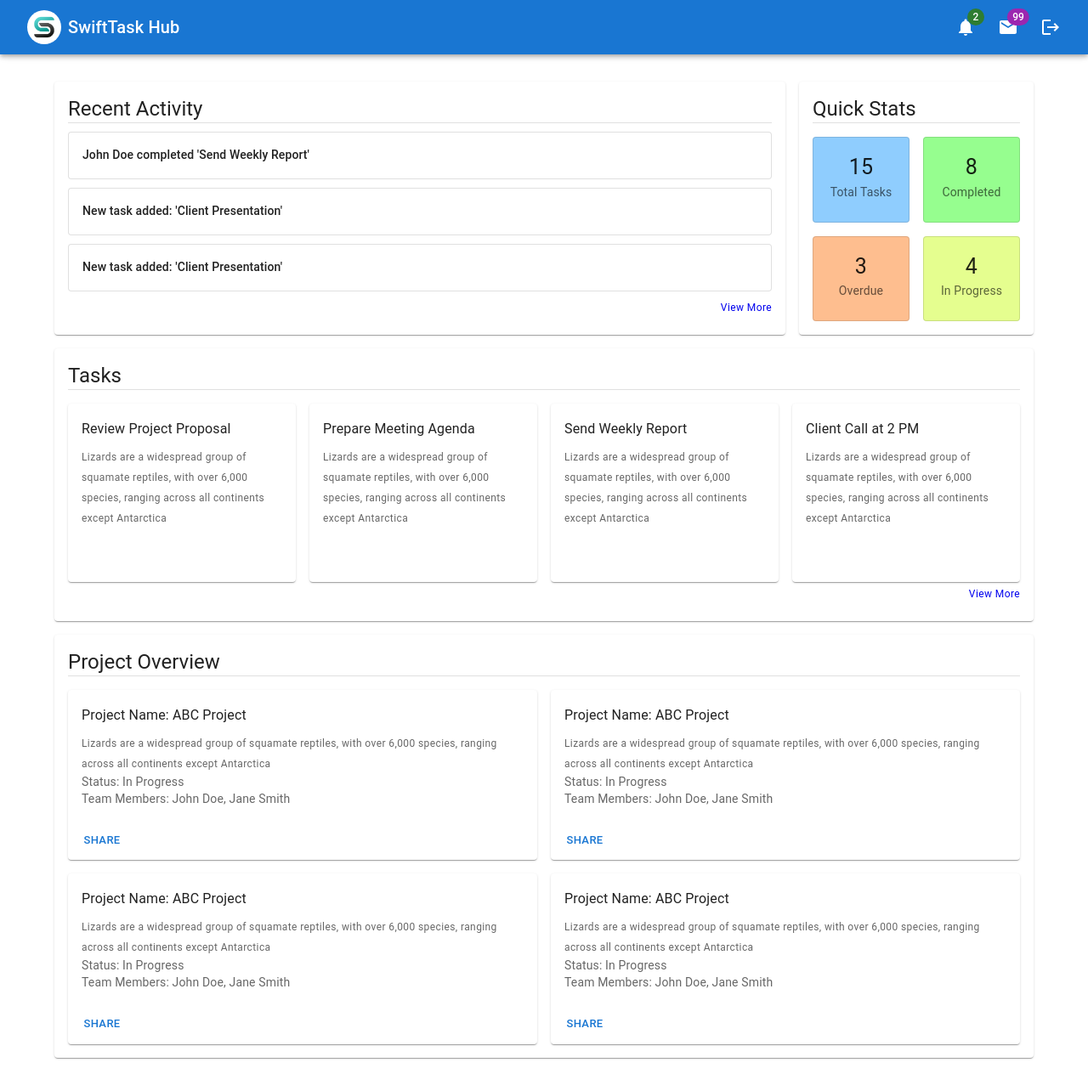
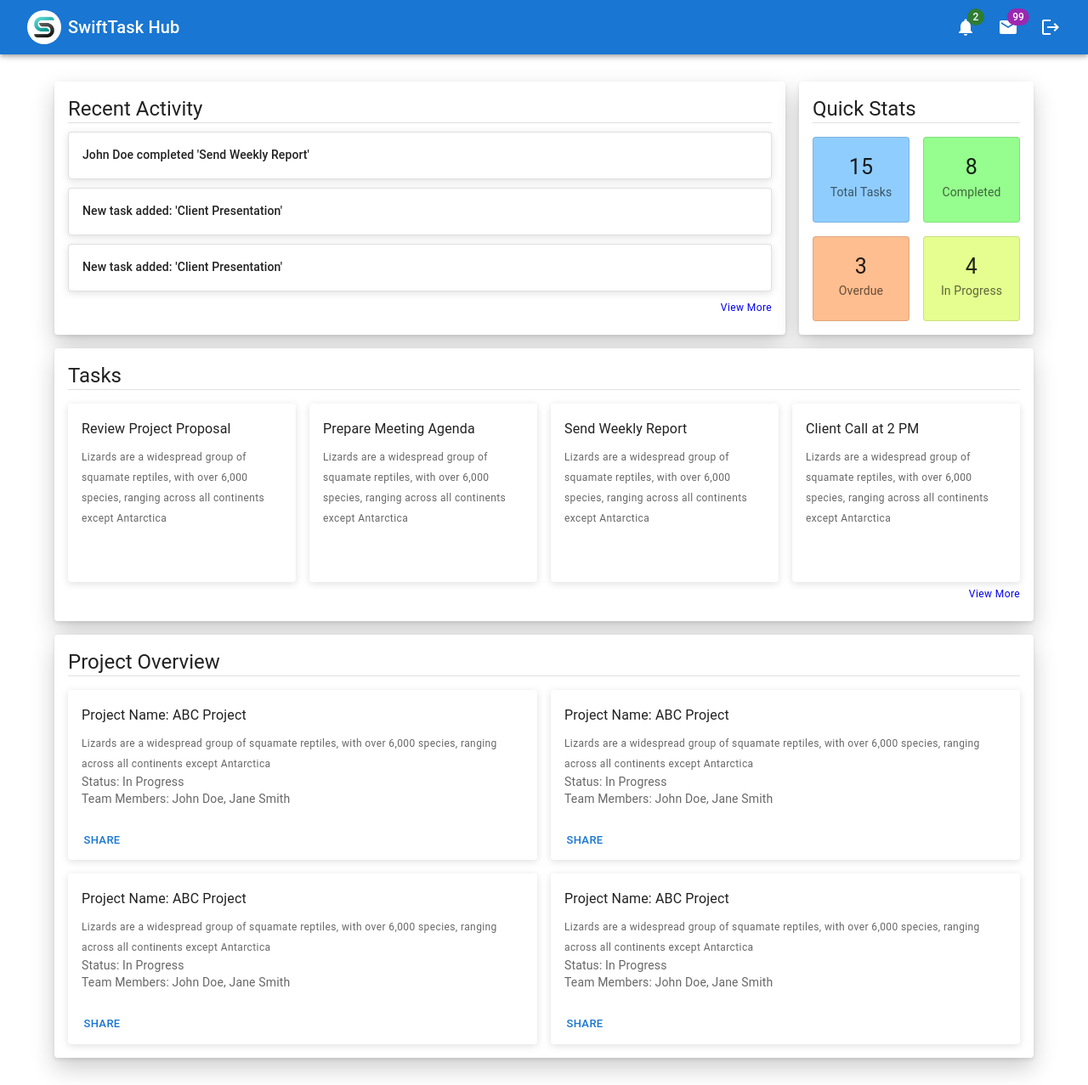
Before and after one commit to gpakshay6/SwiftTask-Hub, a React (Create React App) app: page /home in a window 1280 px wide. Shown: the whole page at 85% size. Built offline with nearby package versions, Linux system fonts and the light colour scheme; sample sign-in values are in the browser's storage.

Commit message:
lint issue fix

```diff
--- a/src/components/Card/Activity.js
+++ b/src/components/Card/ActivityCard.js
@@ -20,7 +20,13 @@ const ActivityCard = ({ label, activities }) => {
         return (
           <>
             <Link to={`/${link}`} style={{ textDecoration: 'none' }}>
-              <Card variant="outlined" sx={{ margin: '10px 0px' }}>
+              <Card
+                variant="outlined"
+                sx={{
+                  margin: '10px 0px',
+                  boxShadow: 'rgba(99, 99, 99, 0.2) 0px 2px 8px 0px',
+                }}
+              >
                 <CardActionArea>
                   <CardContent>
                     <Typography variant="subtitle2" color="text.primary">
--- a/src/components/Card/Project.js
+++ b/src/components/Card/ProjectCard.js
@@ -29,7 +29,9 @@ const ProjectCard = ({ label, projects }) => {
           return (
             <Grid item xs={12} sm={6} md={6} lg={6} key={index}>
               <Link to={`/${link}`} style={{ textDecoration: 'none' }}>
-                <Card>
+                <Card
+                  sx={{ boxShadow: 'rgba(99, 99, 99, 0.2) 0px 2px 8px 0px' }}
+                >
                   <CardActionArea href="projects">
                     <CardContent>
                       <Typography
--- a/src/components/Card/Task.js
+++ b/src/components/Card/TaskCard.js
@@ -72,7 +72,12 @@ const TaskCard = ({ label, task }) => {
             <Grid item xs={12} sm={6} md={3} lg={3} key={index}>
               <Link to={`/${link}`} style={{ textDecoration: 'none' }}>
                 <Card
-                  sx={{ width: '100%', height: '100%', minHeight: 210 }}
+                  sx={{
+                    width: '100%',
+                    height: '100%',
+                    minHeight: 210,
+                    boxShadow: 'rgba(99, 99, 99, 0.2) 0px 2px 8px 0px',
+                  }}
                   onMouseEnter={() => handleMouseEnter(index)}
                   onMouseLeave={() => handleMouseLeave(index)}
                 >
--- a/src/components/Sidebar/Sidebar.js
+++ /dev/null
@@ -1,16 +0,0 @@
-import React from 'react';
-import { Paper, Typography } from '@mui/material';
-import StatsCard from '../Card/Stats';
-
-const Sidebar = (stats) => {
-  return (
-    <Paper sx={{ p: 2 }}>
-      {/* <Typography variant="h5" component="h2">
-        Quick Stats
-      </Typography>
-      <StatsCard stats={stats} /> */}
-    </Paper>
-  );
-};
-
-export default Sidebar;
--- a/src/pages/Dashboard/Home.js
+++ b/src/pages/Dashboard/Home.js
@@ -23,7 +23,13 @@ const Home = () => {
         <Header />
         <Grid container spacing={2}>
           <Grid item xs={12} md={8} lg={9}>
-            <Paper sx={{ p: 2 }}>
+            <Paper
+              sx={{
+                p: 2,
+                boxShadow:
+                  'rgba(0, 0, 0, 0.2) 0px 12px 28px 0px, rgba(0, 0, 0, 0.1) 0px 2px 4px 0px, rgba(255, 255, 255, 0.05) 0px 0px 0px 1px inset',
+              }}
+            >
               <ActivityCard
                 label={'Recent Activity'}
                 activities={recentActivities}
@@ -31,17 +37,35 @@ const Home = () => {
             </Paper>
           </Grid>
           <Grid item xs={12} md={4} lg={3}>
-            <Paper sx={{ p: 2 }}>
+            <Paper
+              sx={{
+                p: 2,
+                boxShadow:
+                  'rgba(0, 0, 0, 0.2) 0px 12px 28px 0px, rgba(0, 0, 0, 0.1) 0px 2px 4px 0px, rgba(255, 255, 255, 0.05) 0px 0px 0px 1px inset',
+              }}
+            >
               <StatsCard label={'Quick Stats'} stats={quickStats} />
             </Paper>
           </Grid>
           <Grid item xs={12}>
-            <Paper sx={{ p: 2 }}>
+            <Paper
+              sx={{
+                p: 2,
+                boxShadow:
+                  'rgba(0, 0, 0, 0.2) 0px 12px 28px 0px, rgba(0, 0, 0, 0.1) 0px 2px 4px 0px, rgba(255, 255, 255, 0.05) 0px 0px 0px 1px inset',
+              }}
+            >
               <TaskCard label={'Tasks'} task={tasks} />
             </Paper>
           </Grid>
           <Grid item xs={12}>
-            <Paper sx={{ p: 2 }}>
+            <Paper
+              sx={{
+                p: 2,
+                boxShadow:
+                  'rgba(0, 0, 0, 0.2) 0px 12px 28px 0px, rgba(0, 0, 0, 0.1) 0px 2px 4px 0px, rgba(255, 255, 255, 0.05) 0px 0px 0px 1px inset',
+              }}
+            >
               <ProjectCard
                 label={'Project Overview'}
                 projects={projectOverview}
```
Also changed, not shown: src/components/index.js (+4 -5 lines), .eslintrc.js (deleted), src/components/Card/StatsCard.js (renamed from src/components/Card/Stats.js).
